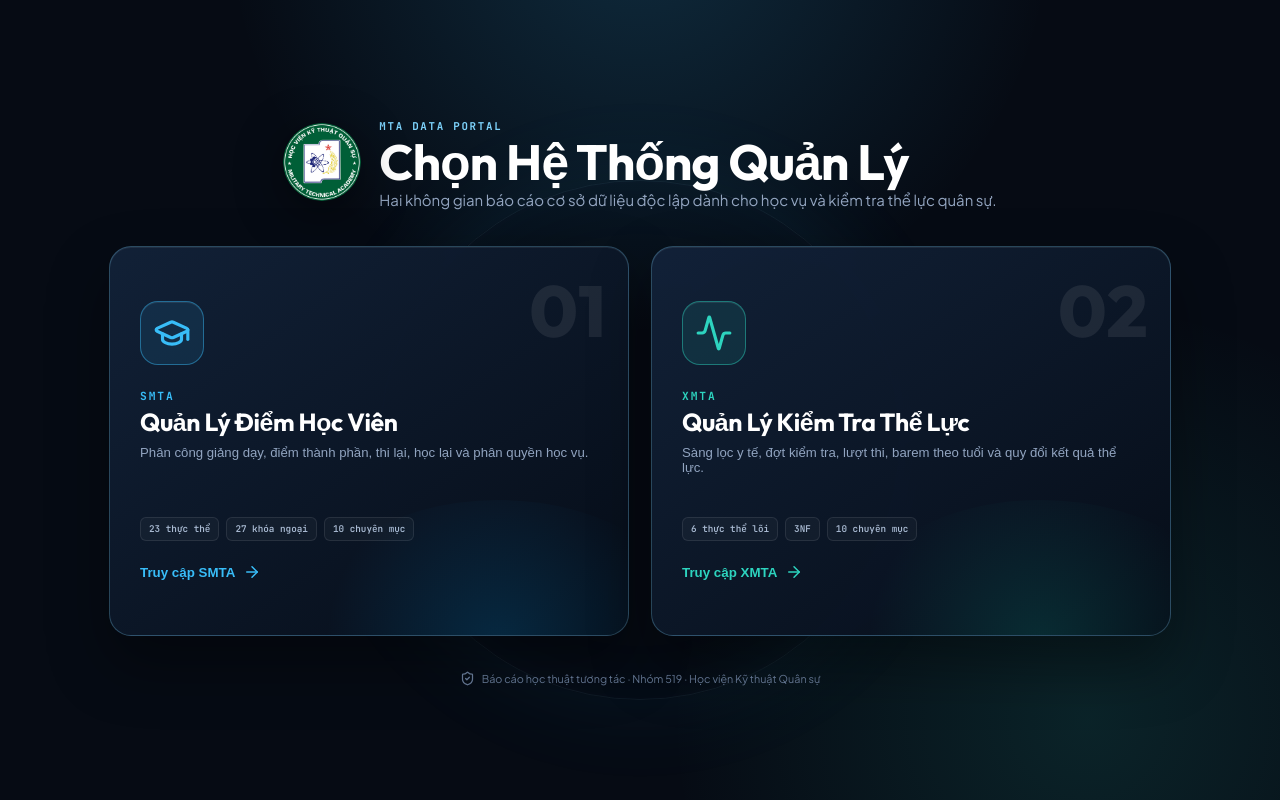
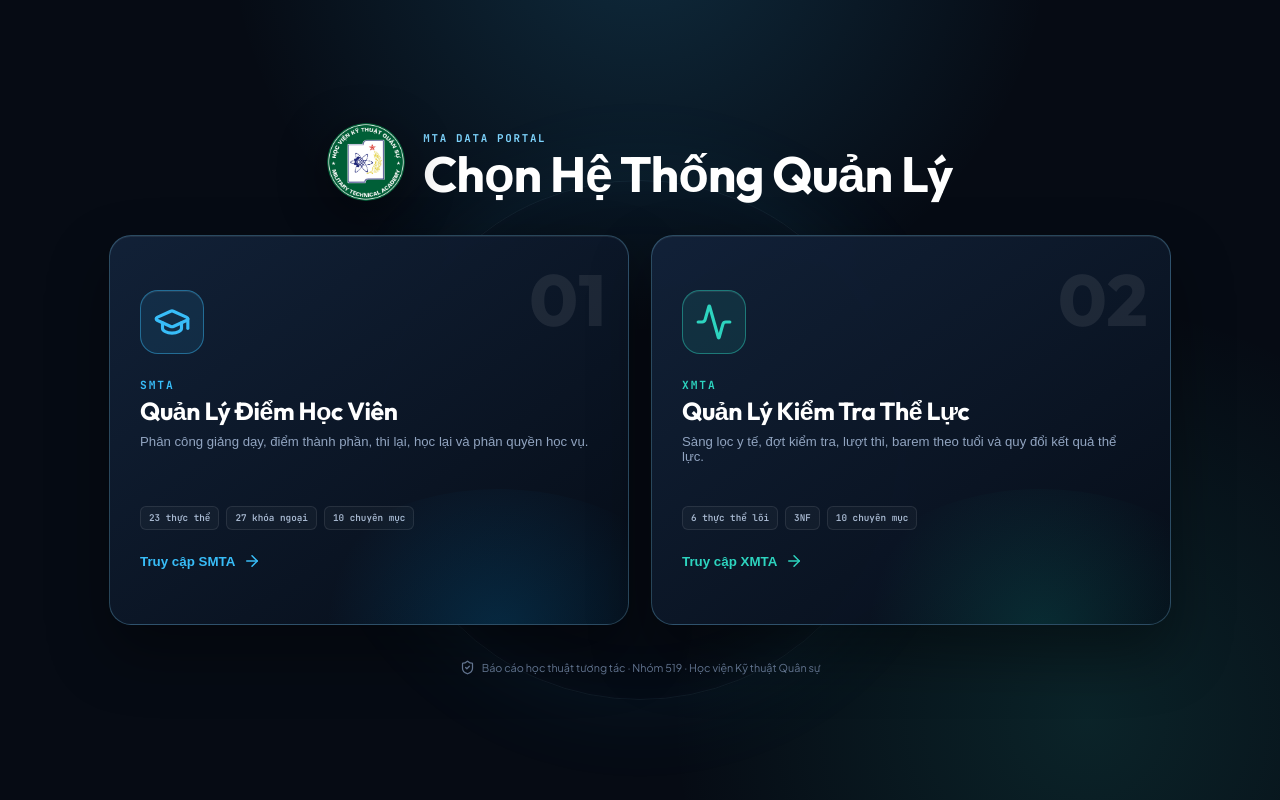
Before and after one commit to soncris3012/Quan_ly_diemHocvien, a React (Vite) app: page / in a window 1280 px wide. Built offline with nearby package versions, Linux system fonts and the light colour scheme.

Commit message:
fix: bỏ mô tả ở cổng chọn hệ thống

```diff
--- a/src/components/SystemSelector.jsx
+++ b/src/components/SystemSelector.jsx
@@ -10,7 +10,6 @@
         <div>
           <span>MTA DATA PORTAL</span>
           <h1>Chọn Hệ Thống Quản Lý</h1>
-          <p>Hai không gian báo cáo cơ sở dữ liệu độc lập dành cho học vụ và kiểm tra thể lực quân sự.</p>
         </div>
       </header>
 
```
